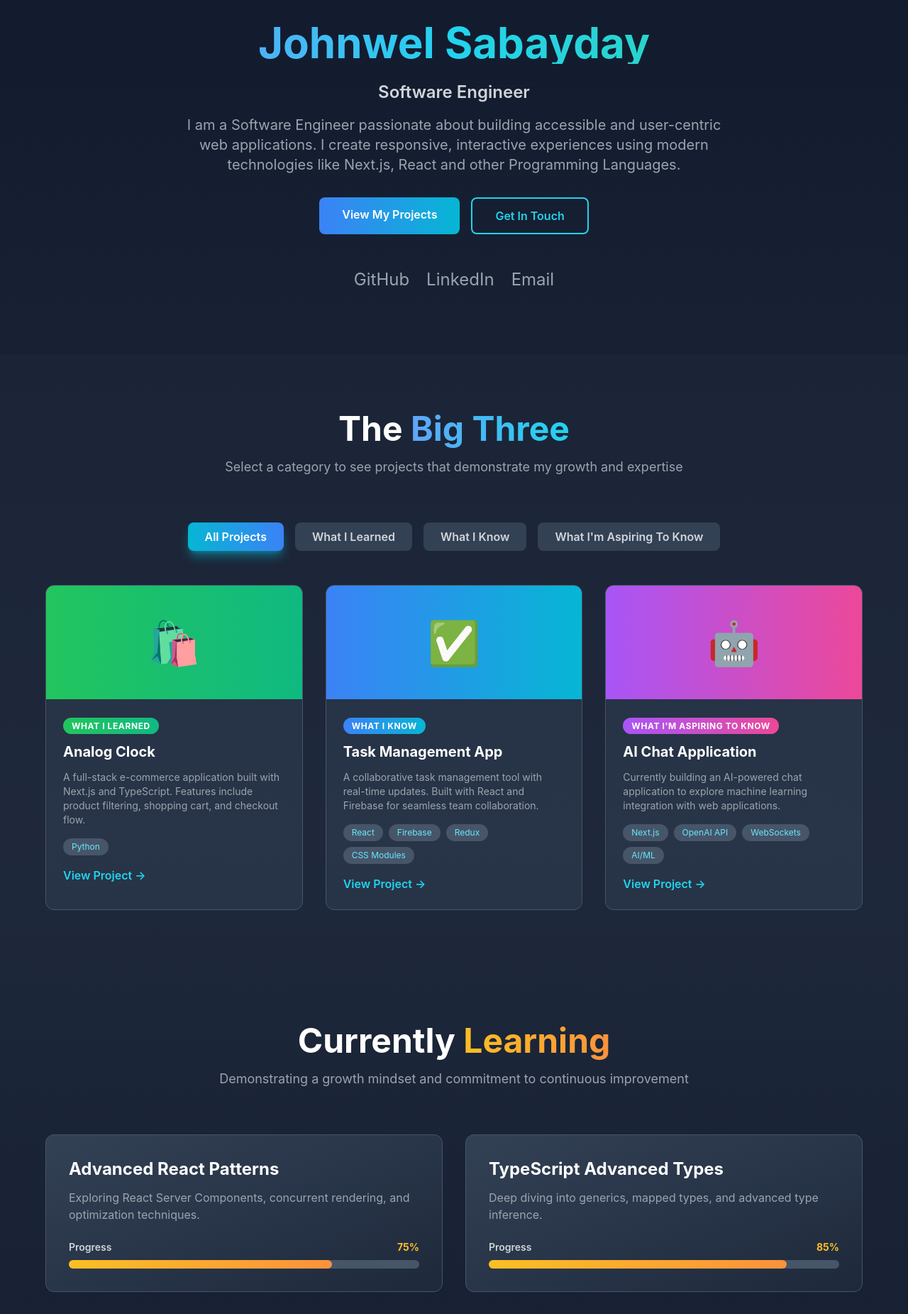
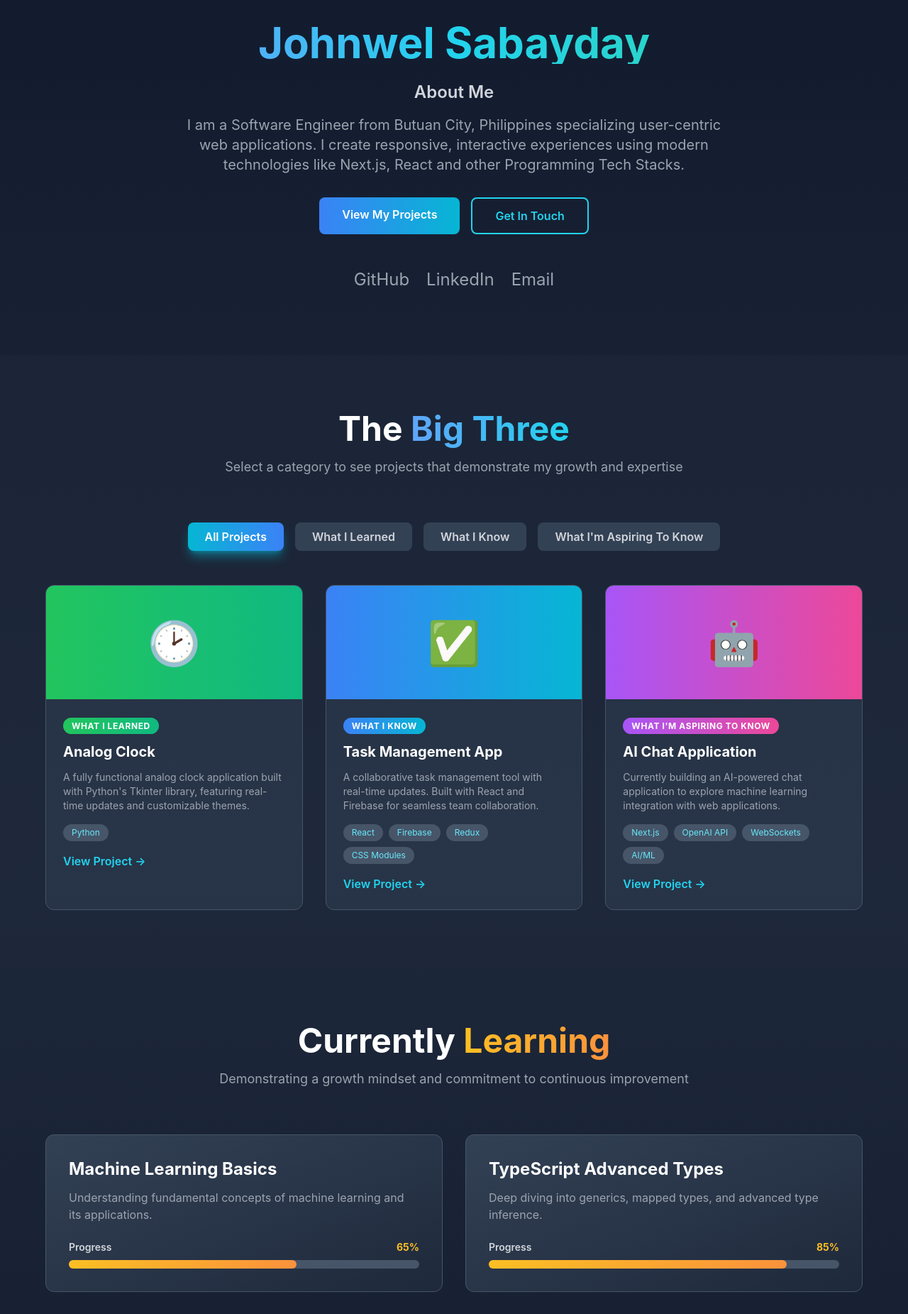
Before and after one commit to itscloudyy/FinalPortfolio_Sabayday, a Next.js app: page / in a window 1280 px wide. Shown: the part 365-2216 px from the top of the page at 71% size. Built offline with nearby package versions, Linux system fonts and the light colour scheme.

Commit message:
editied entities

```diff
--- a/components/BigThree.tsx
+++ b/components/BigThree.tsx
@@ -16,11 +16,11 @@ const projects: Project[] = [
   {
     id: 1,
     title: "Analog Clock",
-    description: "A full-stack e-commerce application built with Next.js and TypeScript. Features include product filtering, shopping cart, and checkout flow.",
+    description: "A fully functional analog clock application built with Python's Tkinter library, featuring real-time updates and customizable themes.",
     category: "learned",
     technologies: ["Python"],
     link: "https://github.com/itscloudyy/AnalogClockPython.git",
-    image: "🛍️"
+    image: "🕑"
   },
   {
     id: 2,
--- a/components/GrowthTab.tsx
+++ b/components/GrowthTab.tsx
@@ -1,9 +1,9 @@
 export default function GrowthTab() {
   const currentlyLearning = [
     {
-      title: "Advanced React Patterns",
-      description: "Exploring React Server Components, concurrent rendering, and optimization techniques.",
-      progress: 75
+      title: "Machine Learning Basics",
+      description: "Understanding fundamental concepts of machine learning and its applications.",
+      progress: 65
     },
     {
       title: "TypeScript Advanced Types",
--- a/components/Hero.tsx
+++ b/components/Hero.tsx
@@ -15,12 +15,12 @@ export default function Hero() {
         </h1>
 
         <p className="text-xl sm:text-2xl text-gray-300 mb-4 font-semibold">
-          Software Engineer
+          About Me
         </p>
 
         <p className="text-lg sm:text-xl text-gray-400 mb-8 leading-relaxed max-w-3xl">
-          I am a Software Engineer passionate about building accessible and user-centric web applications.
-          I create responsive, interactive experiences using modern technologies like Next.js, React and other Programming Languages.
+          I am a Software Engineer from Butuan City, Philippines specializing user-centric web applications.
+          I create responsive, interactive experiences using modern technologies like Next.js, React and other Programming Tech Stacks.
         </p>
 
         <div className="flex flex-col sm:flex-row gap-4 justify-center mb-12">
```
